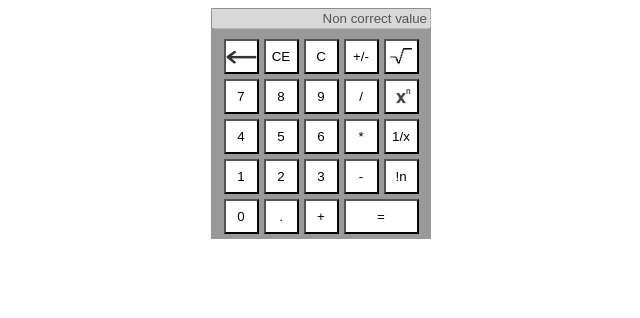
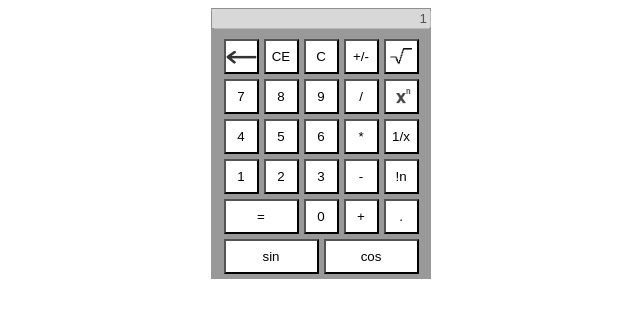
Before and after one commit to Sm1t/calc, a website: page dist/index.html in a window 1280 px wide. Both pictures are taken after a click on the button "!n". Shown: the whole page, without its empty margins (319-959 px from the left). Drawn offline with Linux system fonts and the light colour scheme.

Commit message:
added sin and cos

```diff
--- a/dist/css/main.css
+++ b/dist/css/main.css
@@ -53,6 +53,9 @@ input {
 .equal {
   width: 75px; }
 
+.sin, .cos {
+  width: 95px; }
+
 .sqrt {
   background-image: url(../img/sqrt.png);
   background-size: cover;
--- a/dist/index.html
+++ b/dist/index.html
@@ -17,7 +17,7 @@
 					<button type="button" class="calc_key CE">CE</button>
 					<button type="button" class="calc_key C">C</button>
 					<button type="button" class="calc_key plus_minus">+/-</button>
-					<button type="button" class="calc_key sqrt" value=""></button>
+					<button type="button" class="calc_key sqrt"></button>
 				</div>
 				<div class="row">
 					<button type="button" class="calc_key calc_button" value="7"></button>
@@ -41,10 +41,14 @@
 					<button type="button" class="calc_key factorial" value="!n"></button>
 				</div>
 				<div class="row">
+					<button type="button" class="calc_key equal" value="="></button>
 					<button type="button" class="calc_key calc_button" value="0"></button>
+					<button type="button" class="calc_key calc_spec_button" value="+"></button>
 					<button type="button" class="calc_key calc_spec_button" value="."></button>
-					<button type="button" class="calc_key calc_spec_button" value="+"></button>
-					<button type="button" class="calc_key equal" value="="></button>
+				</div>
+				<div class="row">
+					<button type="button" class="calc_key sin" value="sin"></button>
+					<button type="button" class="calc_key cos" value="cos"></button>
 				</div>
 			</form>
 		</div>
--- a/dist/js/common.js
+++ b/dist/js/common.js
@@ -14,6 +14,8 @@ $(function(){
 	var pow = calc.find('.pow');
 	var pm = calc.find('.plus_minus');
 	var sqrt = calc.find('.sqrt');
+	var sin = calc.find('.sin');
+	var cos = calc.find('.cos');
 	var a;
 	var char;
 	var str;
@@ -77,13 +79,13 @@ $(function(){
 		var res = 1;
 		var x = parseInt(a); //Целая часть
 		var y = a - x; //Дробная часть
-		if (eval(disp.val()) > 0 && y == 0) {
+		if (eval(disp.val()) >= 0 && y == 0) {
 			while (a > 1){
 			res = res*a;
 			a = a-1;
 			}
 		disp.val(res);
-		} else disp.val('Non correct value');
+		} else disp.val('Not correct');
 
 	});
 
@@ -107,8 +109,18 @@ $(function(){
 		disp.val(eval(disp.val()+'*-1'));
 	});
 
+	/*---------Квадратный корень---------*/
 	sqrt.on('click', function(){
 		disp.val(Math.sqrt(disp.val()));
 	});
 
+	/*---------Синус и косинус---------*/
+	sin.on('click', function(){
+		disp.val(Math.sin(disp.val()));
+	});
+
+	cos.on('click', function(){
+		disp.val(Math.cos(disp.val()));
+	});
+
 });
```
